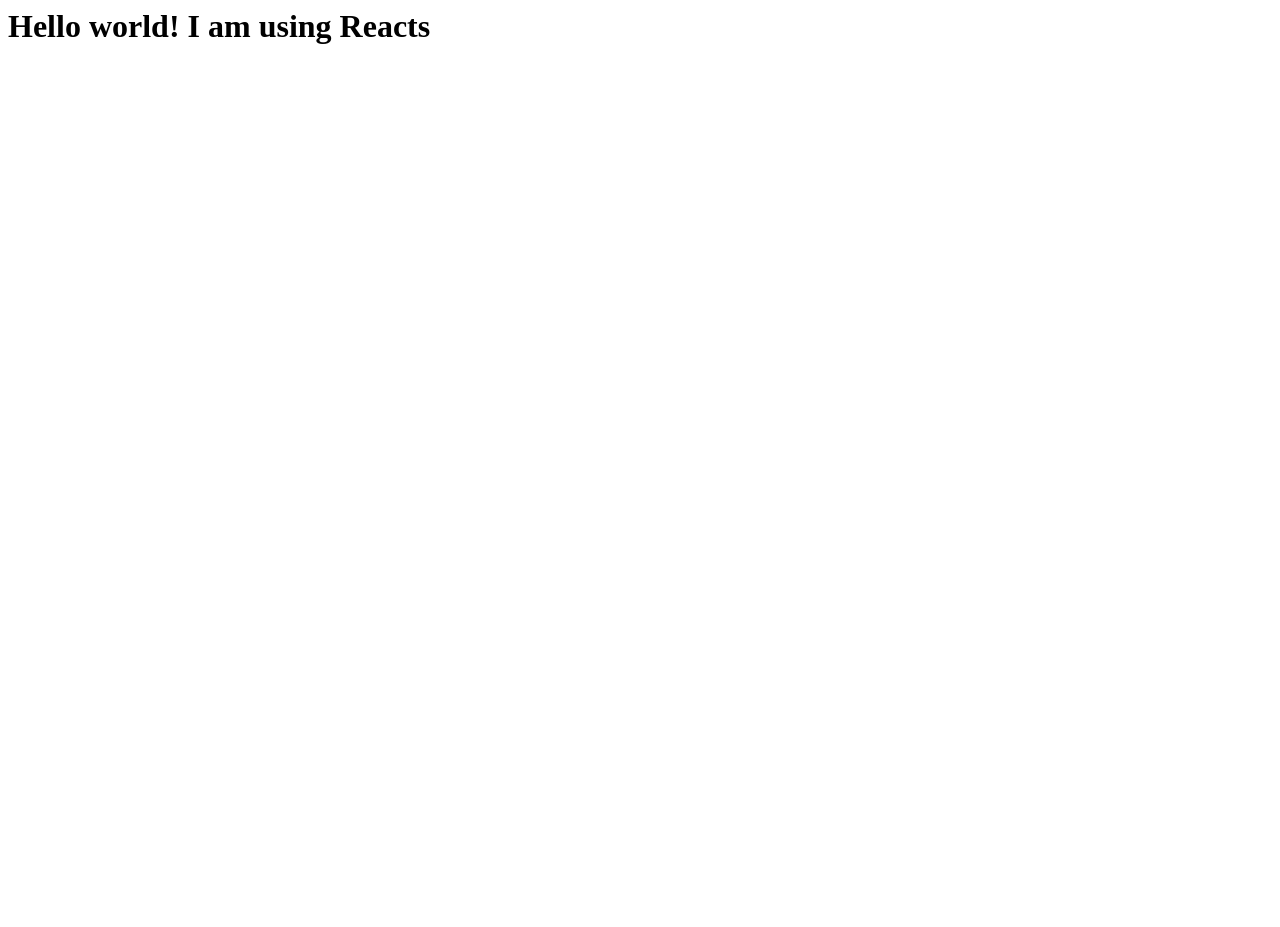
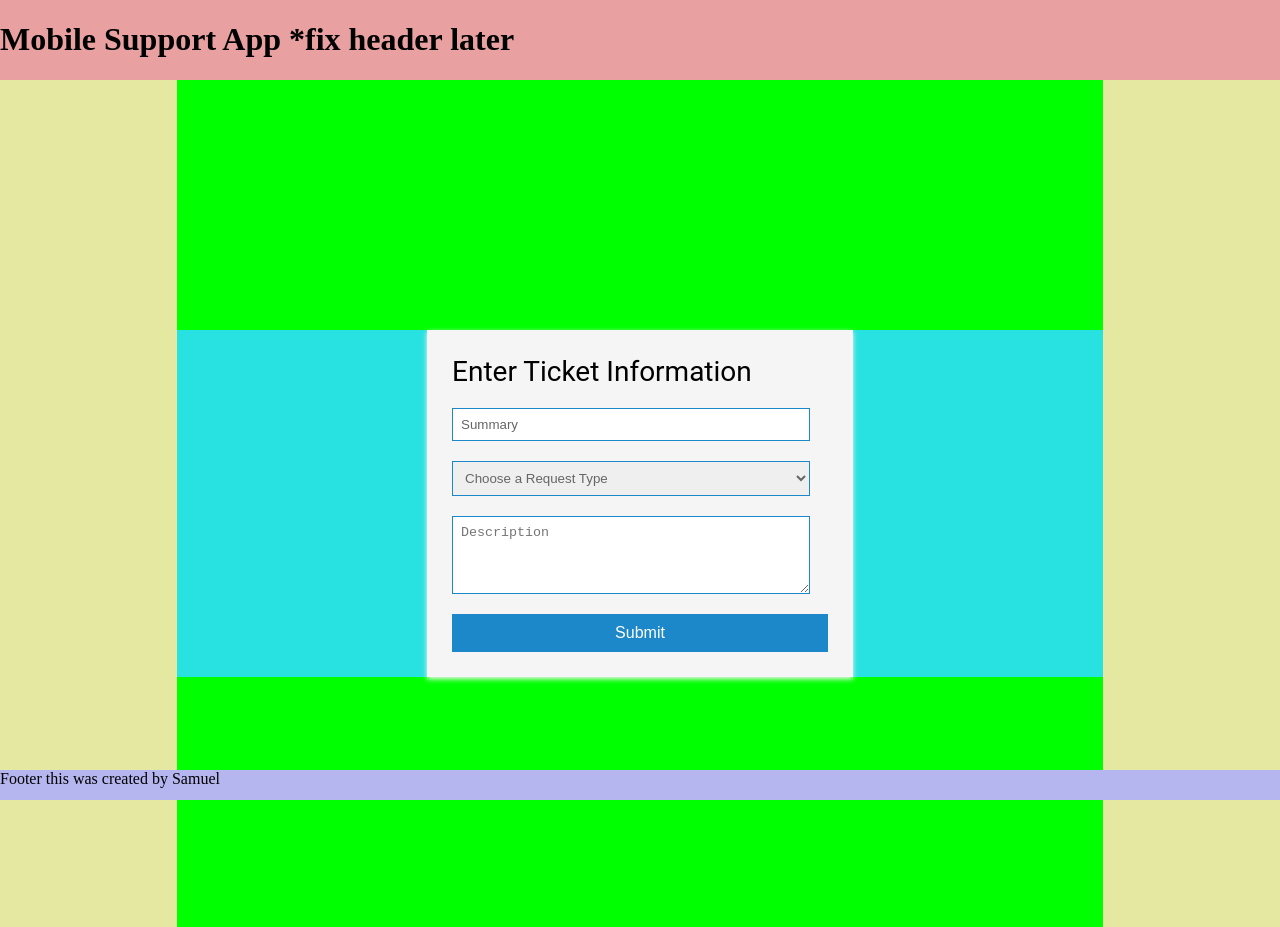
Before and after one commit to Slabastille/H.E.L.P, a React app: page / in a window 1280 px wide. Before the commit the page ends 800 px from the top, so only its background shows below. Built offline with nearby package versions, Linux system fonts and the light colour scheme.

Commit message:
The ticket form front end page is done

```diff
--- a/public/index.html
+++ b/public/index.html
@@ -1,7 +1,7 @@
 <html>
   <head>
     <title>HELP APP</title>
-    <link rel="stylesheet" href="/public/style.css" />
+    <link rel="stylesheet" href="/style.css" />
   </head>
   <body>
     <div id="root"></div>
--- a/public/style.css
+++ b/public/style.css
@@ -0,0 +1,96 @@
+body,
+html {
+  height: 100%;
+  margin: 0;
+  padding: 0;
+}
+#container {
+  color: #000000;
+  display: flex;
+  flex-direction: column;
+  height: 100%;
+  margin: 0;
+  padding: 0;
+  background-color: violet;
+}
+.header {
+  background-color: rgb(232, 160, 160);
+  height: 100px;
+}
+
+.footer {
+  display: flex;
+  position: relative;
+  background-color: rgb(181, 181, 239);
+  height: 30px;
+  position: absolute;
+  bottom: 0;
+  left: 0;
+  right: 0;
+}
+.tempBody {
+  display: flex;
+  background-color: rgb(228, 232, 160);
+  flex-grow: 2;
+  top: 100px;
+  bottom: 30px;
+  position: static;
+  justify-content: center;
+}
+
+/*
+CSS for all the TicketForms below here
+*/
+.ticketFormPage {
+  background-color: rgb(0, 255, 0);
+
+  font-family: Roboto, Arial, sans-serif;
+  font-size: 14px;
+}
+.main-block {
+  background: #28e1e1;
+}
+.formHeader {
+  margin: 0 0 20px;
+  font-weight: 400;
+  color: #000000;
+}
+.ticketForm {
+  padding: 25px;
+  margin: 250px;
+  box-shadow: 0 2px 5px #f5f5f5;
+  background: #f5f5f5;
+}
+
+.summary,
+.selectRequestType,
+.description {
+  width: calc(100% - 18px);
+  padding: 8px;
+  margin-bottom: 20px;
+  border: 1px solid #1c87c9;
+  outline: none;
+}
+
+.summary::placeholder {
+  color: #666666;
+}
+.selectRequestType {
+  color: #666666;
+}
+
+.TicketFormBtn {
+  width: 100%;
+  padding: 10px;
+  border: none;
+  background: #1c87c9;
+  font-size: 16px;
+  font-weight: 400;
+  color: #fff;
+}
+.TicketFormBtn:hover {
+  background: #2371a0;
+}
+/*
+CSS for all the TicketForms above here
+*/
--- a/src/App.js
+++ b/src/App.js
@@ -1,7 +1,18 @@
 import React from 'react';
+import TicketForm from './TicketForm';
 
 const App = () => {
-  return <h1>Hello world! I am using Reacts</h1>;
+  return (
+    <div id="container">
+      <div className="header">
+        <h1>Mobile Support App *fix header later</h1>
+      </div>
+      <div className="tempBody">
+        <TicketForm />
+      </div>
+      <div className="footer">Footer this was created by Samuel</div>
+    </div>
+  );
 };
 
 export default App;
--- /dev/null
+++ b/src/TicketForm.js
@@ -0,0 +1,43 @@
+import React from 'react';
+
+const TicketForm = () => {
+  return (
+    <div className="ticketFormPage">
+      <div className="main-block">
+        <form className="ticketForm" action="/">
+          <h1 className="formHeader">Enter Ticket Information</h1>
+
+          <div className="formBody">
+            <input
+              className="summary"
+              type="text"
+              name="name"
+              placeholder="Summary"
+            />
+
+            <select className="selectRequestType">
+              {/* Will need an onchange here to change the selector color later */}
+              <option> Choose a Request Type</option>
+              <option>Support Request</option>
+              <option>Supply Request</option>
+            </select>
+
+            <div>
+              <textarea
+                className="description"
+                placeholder="Description"
+                rows="4"
+              ></textarea>
+            </div>
+          </div>
+
+          <button className="TicketFormBtn" type="submit" href="/">
+            Submit
+          </button>
+        </form>
+      </div>
+    </div>
+  );
+};
+
+export default TicketForm;
```
Also changed, not shown: src/ClinicianInfo.js (added, +38 -0 lines).
